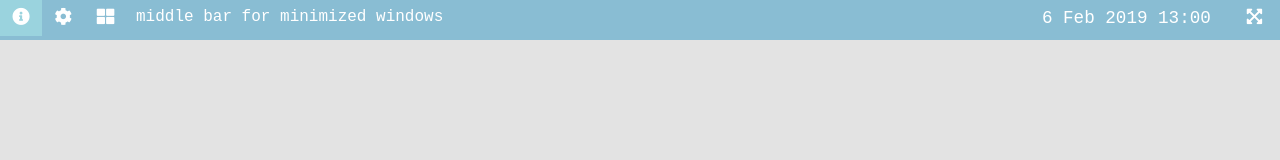
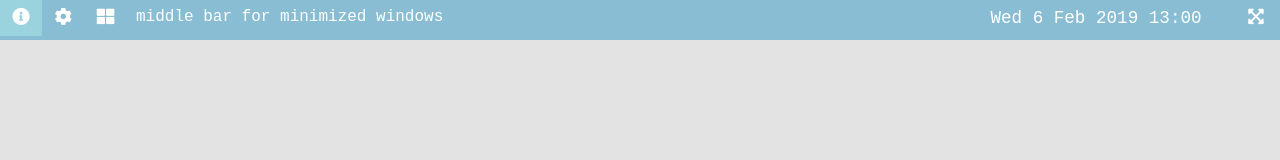
Before and after one commit to Prodject/HelixOS, a plain HTML site: page index.html in a window 1280 px wide. Drawn offline with Linux system fonts and the light colour scheme.

Commit message:
made changes to ui

```diff
--- a/css/main.css
+++ b/css/main.css
@@ -59,14 +59,14 @@ body {
 #icon-apps {}
 
 #middle-top {
-    width: 70%;
+    width: 65%;
     display: inline-block;
     float: left;
     padding: 8px;
 }
 
 #right-top {
-    width: 20%;
+    width: 25%;
     display: inline-block;
     float: left;
     text-align: right;
@@ -83,10 +83,10 @@ body {
     background-color: #9ad3de;
 }
 #time-date {
-    width: 80%;
+    width: 85%;
 }
 #icon-expand {
-    width: 20%;
+    width: 15%;
 }
 
 /***********************************
--- a/index.html
+++ b/index.html
@@ -35,7 +35,7 @@
       <div id="middle-top" class="top-bar-component">middle bar for minimized windows</div>
 
       <div id="right-top" class="top-bar-component">
-        <div id="time-date" class="right-top-component">6 Feb 2019 13:00</div>
+        <div id="time-date" class="right-top-component">Wed 6 Feb 2019 13:00</div>
 
         <div id="icon-expand" class="right-top-component">
             <i class="fas fa-expand-arrows-alt"></i>
```
